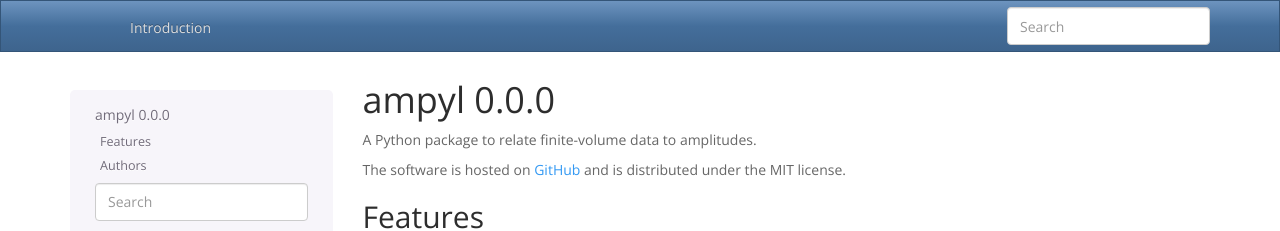
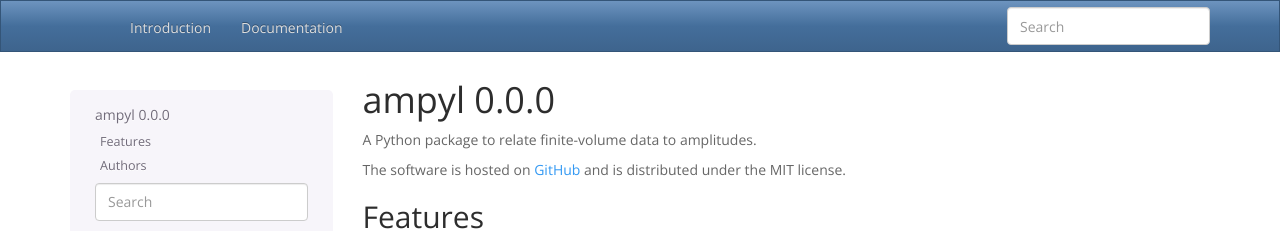
Before and after one commit to mthansen/ampyl, a Sphinx documentation site: the page built from doc/index.rst, in a window 1280 px wide. Shown: the top 231 px of the page. Built offline with Sphinx 7.4.7, drawn with Linux system fonts in a browser that asks for light colours.

Commit message:
docs: add Documentation header to docs

```diff
--- a/doc/ampyl/index.rst
+++ b/doc/ampyl/index.rst
@@ -3,7 +3,6 @@
 
 .. toctree::
    :maxdepth: 4
-
    ampyl
 
 Indices and tables
--- a/doc/conf.py
+++ b/doc/conf.py
@@ -95,7 +95,8 @@
         # Note the "1" or "True" value above as the third argument to indicate
         # an arbitrary url.
         'navbar_links' : [
-            ('Introduction','intro/index')],
+            ('Introduction','intro/index'),
+            ('Documentation','pyobs/index')],
 
 
         'navbar_title' : ' ',
```
